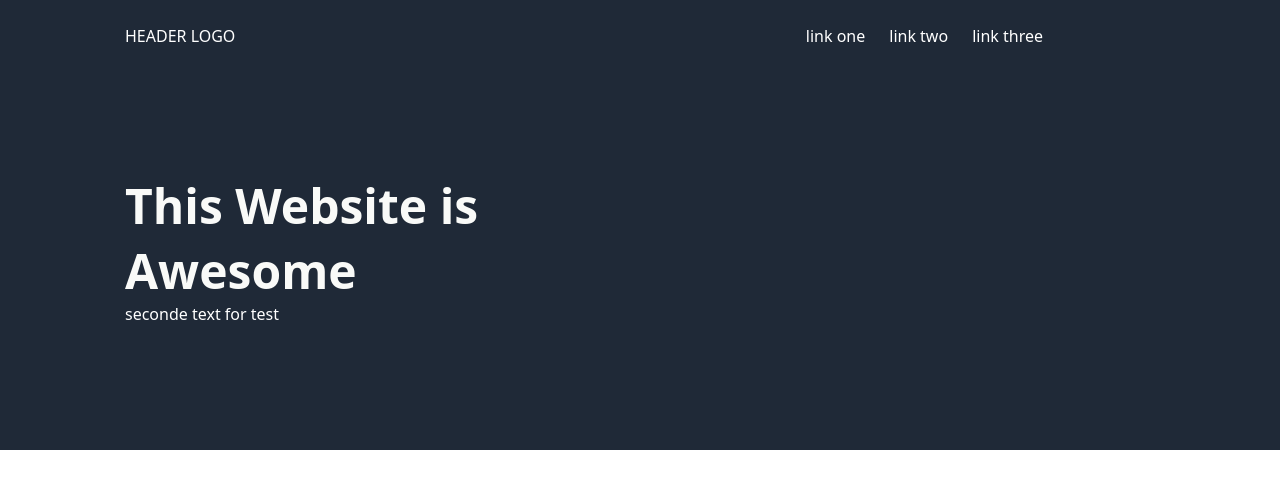
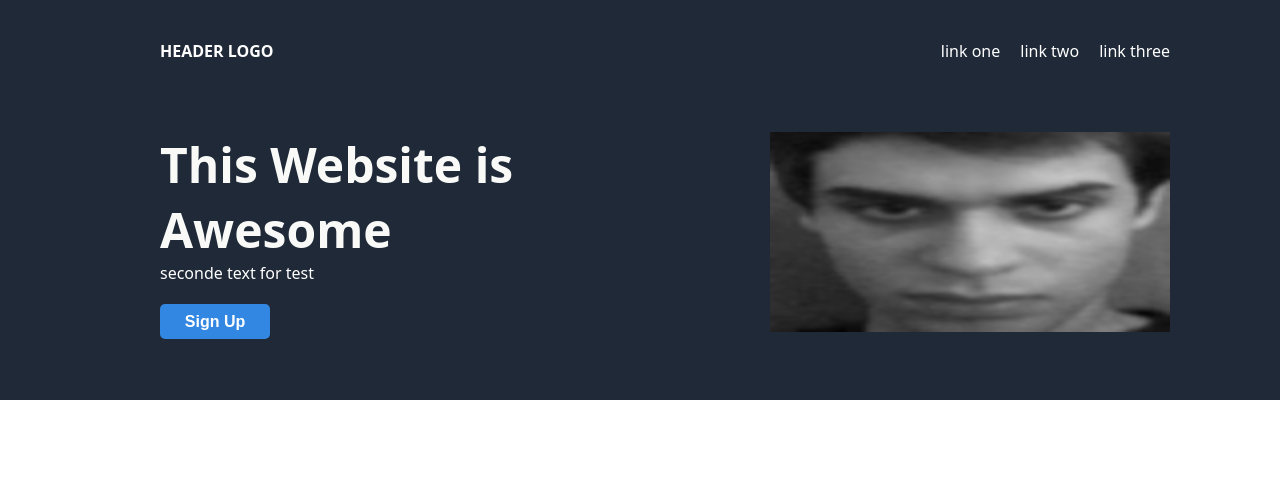
Before and after one commit to FelipeReis96/Landing-Page, a plain HTML site: page index.html in a window 1280 px wide. Drawn offline with Linux system fonts and the light colour scheme.

Commit message:
organizing divs

```diff
--- a/index.html
+++ b/index.html
@@ -8,10 +8,18 @@
 </head>
 <body>
     <div class="header">
-        <div class="right-container">
+        <div class="container">
+            <div class="top-container">
                 <div class="logo">
                     HEADER LOGO
                 </div>
+                <ul>
+                    <li><a href="#">link one </a></li>
+                    <li><a href="#">link two </a></li>
+                    <li><a href="#">link three </a></li>
+                </ul>
+            </div>
+            <div class="bottom-container">
                 <div class="MainText">
                     <div class="first">
                         This Website is <br>
@@ -20,14 +28,10 @@
                     <div class="second">
                         seconde text for test
                     </div>
+                    <button class="signup-btn">Sign Up</button>
                 </div>
+                <img src="19.jpg">
             </div>
-        <div class="left-container">
-            <ul>
-                <li><a href="#">link one </a></li>
-                <li><a href="#">link two </a></li>
-                <li><a href="#">link three </a></li>
-            </ul>
         </div>
     </div>
 </body>
--- a/style.css
+++ b/style.css
@@ -6,45 +6,53 @@ body {
 }
 
 .header {
-    display: flex;
-    justify-content: space-between;
     background-color: #1F2937;
     height: 400px;
-    padding: 25px;
     color: white;
 }
 
-.right-container {
+.container {
+    margin: 40px;
     display: flex;
     flex-direction: column;
-    margin-left: 100px;
+    justify-content: space-between;
+
+}
+
+.top-container,
+.bottom-container {
+    display: flex;
     justify-content: space-between;
 }
 
-.left-container {
-    display: flex;
-    margin-right: 200px;
-    flex-direction: column;
+.top-container {
+    margin-bottom: 70px;
 }
 
+.logo {
+    margin-left: 120px;
+    font-weight: 900;
+}
 
 a {
     color: white;
-    margin: 12px;
     text-decoration: none;
 }
 
 ul{
     display: flex;
+    gap: 20px;
+    justify-content: space-between;
     list-style-type: none;
     margin: 0;
     padding: 0;
+    margin-right: 70px;
 }
 
 .MainText {
+    margin-left: 120px;
     display: flex;
     flex-direction: column;
-    margin-bottom: 100px;
 }
 
 .first {
@@ -52,3 +60,22 @@ ul{
     color: #F9FAF8;
     font-weight: 900;
 }
+
+img {
+    margin-right: 70px;
+    height: 200px;
+    width: 400px;
+}
+
+.signup-btn {
+    margin: 0px;
+    border: none;
+    margin-top: 20px;
+    color: white;
+    font-weight: 900;
+    background-color: #3287e2;
+    font-size: 16px;
+    border-radius: 5px;
+    width: 110px;
+    height: 35px;
+}
```
Also changed, not shown: 19.jpg (added). Lines whose indentation alone changed are shown as unchanged.
